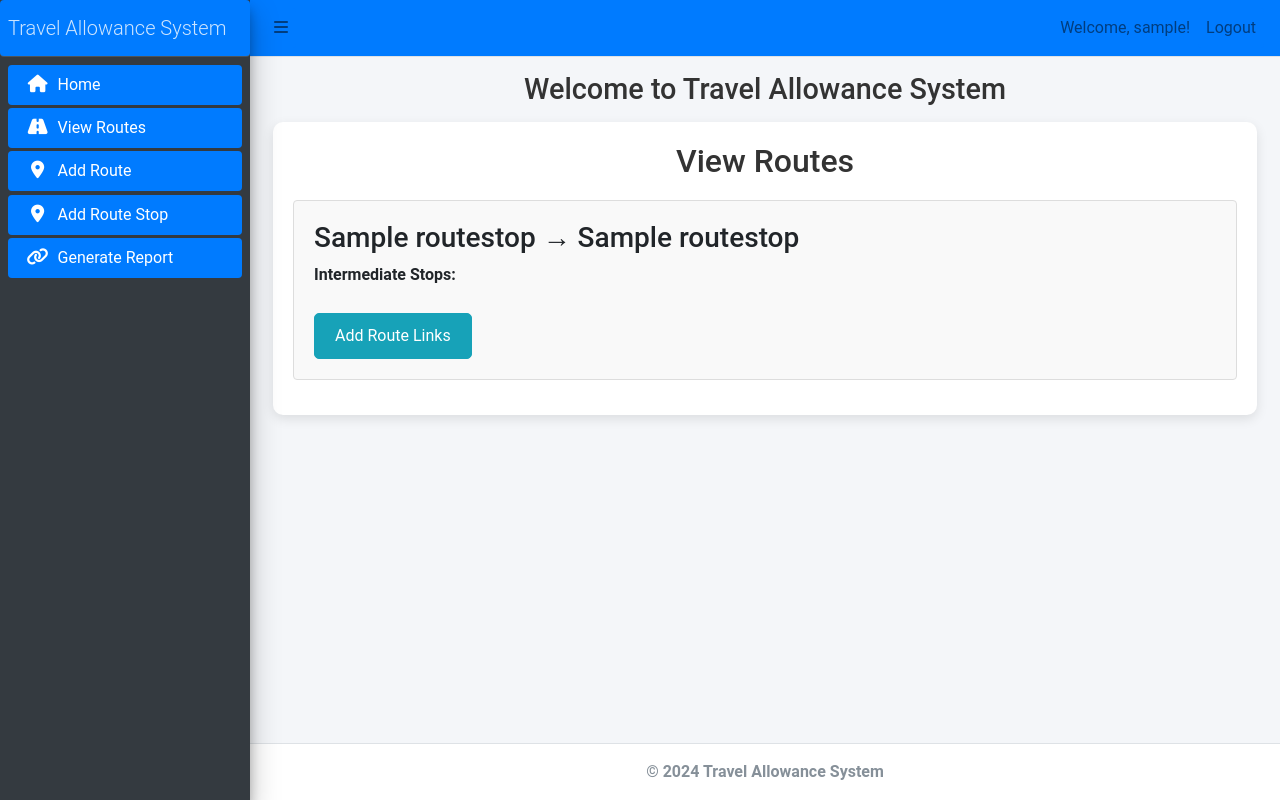
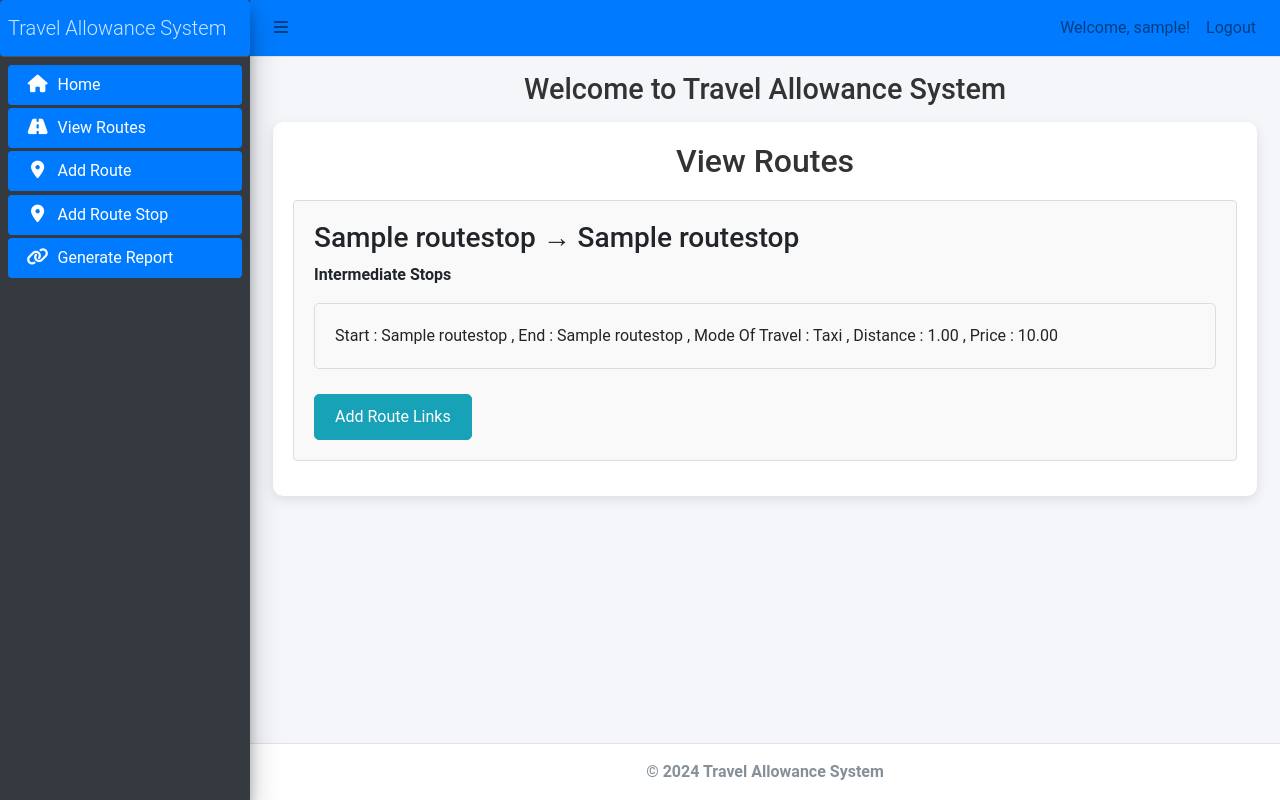
Before and after one commit to afsxl/Travel-Allowance, a Django app: page /ta/view-routes/ in a window 1280 px wide. Run offline with Django 4.2, Linux system fonts and the light colour scheme; a user stored in the database is signed in; tables that the repository leaves empty hold one stand-in row (values such as "Sample post"); some libraries are stand-ins or nearby versions.

Commit message:
Updated with thier code

```diff
--- a/ta/templates/view_routes.html
+++ b/ta/templates/view_routes.html
@@ -6,11 +6,21 @@
 <div class="container">
     <h1>View Routes</h1>
     <div class="list-group">
-        {% for route in routes %}
+        {% for routeWithLinks in routesWithLinks %}
         <div class="list-group-item">
-            <h3>{{ route.source.name }} → {{route.destination.name}}</h3>
-            <p><strong>Intermediate Stops:</strong> {{ route.intermediates|join:", " }}</p>
-            <a href="{% url 'add_route_links' route.id %}" class="btn btn-info">Add Route Links</a>
+            <h3>{{ routeWithLinks.route.source.name }} → {{ routeWithLinks.route.destination.name }}</h3>
+            <p><strong>Intermediate Stops</strong></p>
+            {% for routeLink in routeWithLinks.routeLinks %}
+            <div class="list-group-item">
+                <span>Start : {{ routeLink.start.name }} ,
+                    End : {{ routeLink.end.name }} ,
+                    Mode Of Travel : {{ routeLink.get_mode_display }} ,
+                    Distance : {{ routeLink.distance }} ,
+                    Price : {{ routeLink.price }}</span>
+
+            </div>
+            {% endfor %}
+            <a href="{% url 'add_route_links' routeWithLinks.route.id %}" class="btn btn-info">Add Route Links</a>
         </div>
         {% endfor %}
     </div>
--- a/ta/urls.py
+++ b/ta/urls.py
@@ -6,13 +6,23 @@ urlpatterns = [
     # Authentication URLs
     path("login/", views.login_view, name="login"),
     path("signup/", views.signup_view, name="signup"),
-    path("logout/", auth_views.LogoutView.as_view(), name="logout"),
+    path("logout/", views.logout_view, name="logout"),
     # Home view
     path("home/", views.home_view, name="home"),
     # Routes and related functionality
     path("add-route/", views.add_route, name="add_route"),
     path(
         "add-route-links/<int:routeId>/", views.add_route_links, name="add_route_links"
+    ),
+    path(
+        "remove-route-link/<int:routeLinkId>/",
+        views.remove_route_link,
+        name="remove_route_link",
+    ),
+    path(
+        "save-route-links/<int:routeId>/",
+        views.save_route_links,
+        name="save_route_links",
     ),
     path("view-routes/", views.view_routes, name="view_routes"),
     path("add-route-stop/", views.add_route_stop, name="add_route_stop"),
--- a/ta/views.py
+++ b/ta/views.py
@@ -1,8 +1,7 @@
 from django.contrib.auth import authenticate, login, logout
 from django.contrib.auth.forms import UserCreationForm
-from django.shortcuts import render, redirect, get_object_or_404
+from django.shortcuts import render, redirect
 from django.contrib import messages
-from django.db.models import Max
 from django.contrib.auth.decorators import login_required
 from .models import *
 from django.http import JsonResponse
@@ -111,41 +110,70 @@ def add_route(request):
 @login_required
 def add_route_links(request, routeId):
     route = Route.objects.get(id=routeId)
-    routeLinks = RouteLink.objects.filter(route=routeId)
     stops = RouteStop.objects.all()
     last_stop = route.source
     modes = ModesOfTravel.choices
 
-    last_link = RouteLink.objects.filter(route=route).order_by("-id").first()
-    if last_link:
-        last_stop = last_link.end
-
     if request.method == "POST":
-        start_id = request.POST.get("start")
-        end_id = request.POST.get("end")
+        startId = request.POST.get("start")
+        endId = request.POST.get("end")
         mode = request.POST.get("mode")
         distance = request.POST.get("distance")
         price = request.POST.get("price")
 
-        try:
-            start = RouteStop.objects.get(id=start_id)
-            end = RouteStop.objects.get(id=end_id)
-            distance = float(distance)
-            price = float(price)
+        order = (
+            1
+            if TemporaryRouteLink.objects.filter(route=routeId).order_by("order").last()
+            == None
+            else TemporaryRouteLink.objects.filter(route=routeId)
+            .order_by("order")
+            .last()
+            .order
+            + 1
+        )
 
-            RouteLink.objects.create(
-                route=route,
-                start=start,
-                end=end,
-                mode=mode,
-                distance=distance,
-                price=price,
-            )
-            messages.success(request, "Route link added successfully!")
-            return redirect("add_route_links", id=route.id)
+        print(order)
 
-        except Exception as e:
-            messages.error(request, f"An error occurred: {e}")
+        start = RouteStop.objects.get(id=startId)
+        end = RouteStop.objects.get(id=endId)
+        distance = float(distance)
+        price = float(price)
+        TemporaryRouteLink.objects.create(
+            route=route,
+            start=start,
+            end=end,
+            mode=mode,
+            distance=distance,
+            price=price,
+            order=order,
+        )
+
+        routeLinks = TemporaryRouteLink.objects.filter(route=routeId).order_by("order")
+        return render(
+            request,
+            "add_route_links.html",
+            {
+                "route": route,
+                "stops": stops,
+                "last_stop": last_stop,
+                "modes": modes,
+                "routeLinks": routeLinks,
+            },
+        )
+
+    TemporaryRouteLink.objects.filter(route=routeId).delete()
+    routeLinks = RouteLink.objects.filter(route=routeId).order_by("order")
+    for routeLink in routeLinks:
+        TemporaryRouteLink.objects.create(
+            route=routeLink.route,
+            start=routeLink.start,
+            end=routeLink.end,
+            mode=routeLink.mode,
+            distance=routeLink.distance,
+            price=routeLink.price,
+            order=routeLink.order,
+        )
+    routeLinks = TemporaryRouteLink.objects.filter(route=routeId).order_by("order")
 
     return render(
         request,
@@ -161,9 +189,55 @@ def add_route_links(request, routeId):
 
 
 @login_required
+def remove_route_link(request, routeLinkId):
+    route = TemporaryRouteLink.objects.filter(id=routeLinkId).last().route
+    stops = RouteStop.objects.all()
+    last_stop = route.source
+    modes = ModesOfTravel.choices
+    TemporaryRouteLink.objects.filter(id=routeLinkId).delete()
+    routeLinks = TemporaryRouteLink.objects.filter(route=route).order_by("order")
+
+    return render(
+        request,
+        "add_route_links.html",
+        {
+            "route": route,
+            "stops": stops,
+            "last_stop": last_stop,
+            "modes": modes,
+            "routeLinks": routeLinks,
+        },
+    )
+
+
+def save_route_links(request, routeId):
+    RouteLink.objects.filter(route=routeId).delete()
+    temporaryRouteLinks = TemporaryRouteLink.objects.filter(route=routeId).order_by(
+        "order"
+    )
+    for index, temporaryRouteLink in enumerate(temporaryRouteLinks):
+        RouteLink.objects.create(
+            route=temporaryRouteLink.route,
+            start=temporaryRouteLink.start,
+            end=temporaryRouteLink.end,
+            mode=temporaryRouteLink.mode,
+            distance=temporaryRouteLink.distance,
+            price=temporaryRouteLink.price,
+            order=index + 1,
+        )
+
+    TemporaryRouteLink.objects.filter(route=routeId).delete()
+    return redirect("view_routes")
+
+
+@login_required
 def view_routes(request):
     routes = Route.objects.all()
-    return render(request, "view_routes.html", {"routes": routes})
+    routesWithLinks = []
+    for route in routes:
+        routeLinks = RouteLink.objects.filter(route=route)
+        routesWithLinks.append({"route": route, "routeLinks": routeLinks})
+    return render(request, "view_routes.html", {"routesWithLinks": routesWithLinks})
 
 
 @login_required
```
Also changed, not shown: ta/templates/add_route_links.html (+20 -7 lines), travel_allowance/urls.py (+10 -10 lines).
